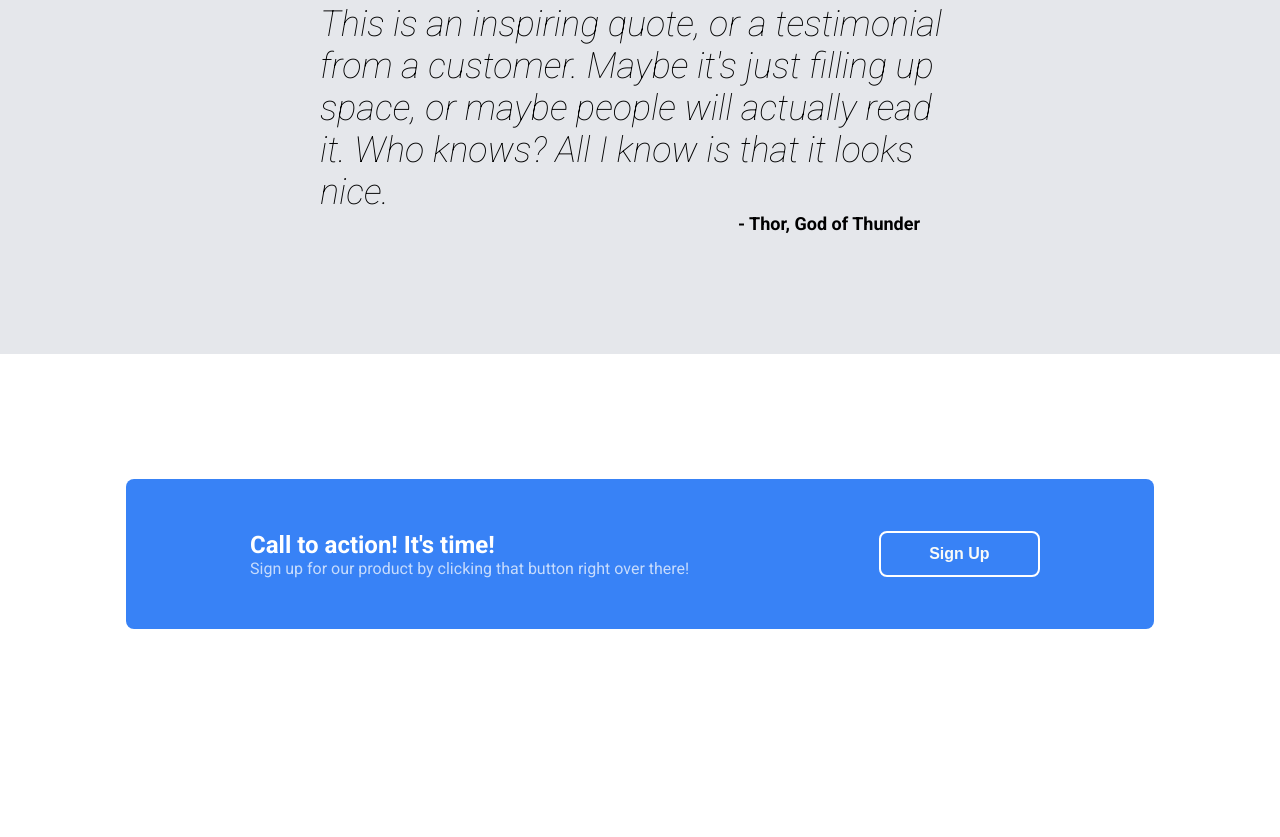
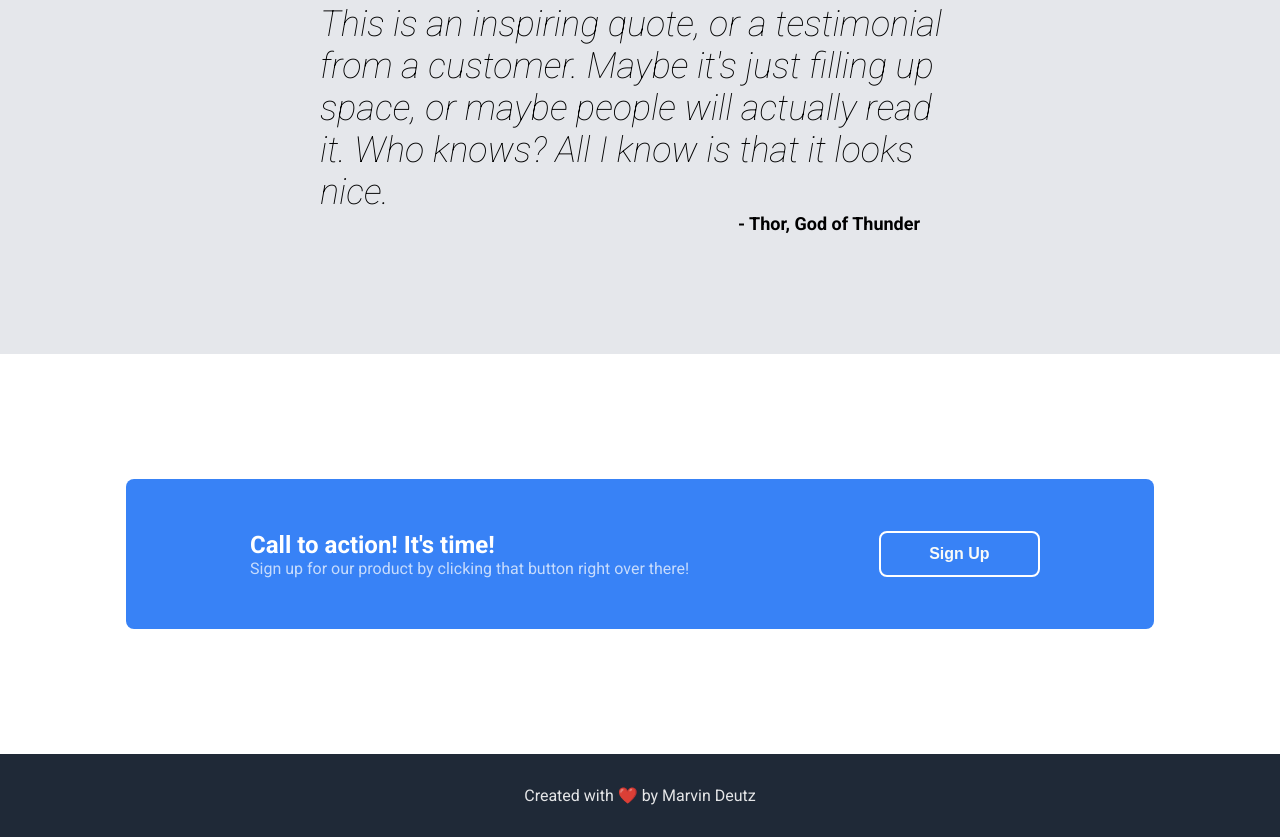
Before and after one commit to megravity/odin-landing-page, a plain HTML site: page index.html in a window 1280 px wide. Shown: the part 1319-2156 px from the top of the page. Before the commit the page ends 2073 px from the top, so only its background shows below. Drawn offline with Linux system fonts and the light colour scheme.

Commit message:
Add footer

```diff
--- a/index.html
+++ b/index.html
@@ -77,5 +77,6 @@
             <button>Sign Up</button>
         </div>
     </div>
+    <div class="footer">Created with ❤️ by Marvin Deutz</div>
 </body>
 </html>
--- a/style.css
+++ b/style.css
@@ -215,3 +215,12 @@ ul {
     font-weight: 600;
     color: white;
 }
+
+.footer {
+    display: flex;
+    justify-content: center;
+    align-items: center;
+    background-color: #1F2937;
+    color: rgba(255, 255, 255, 0.884);
+    padding: 32px;
+}
```
